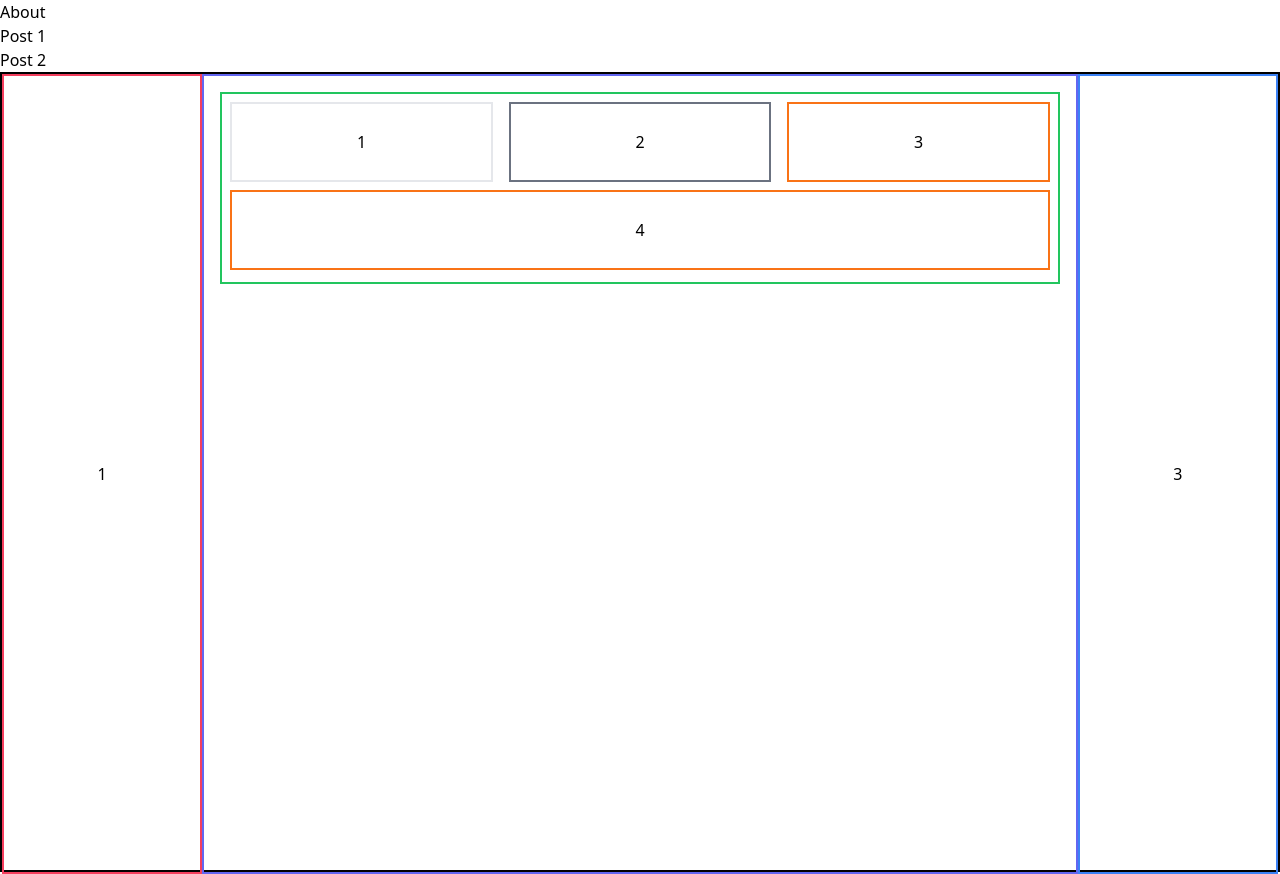
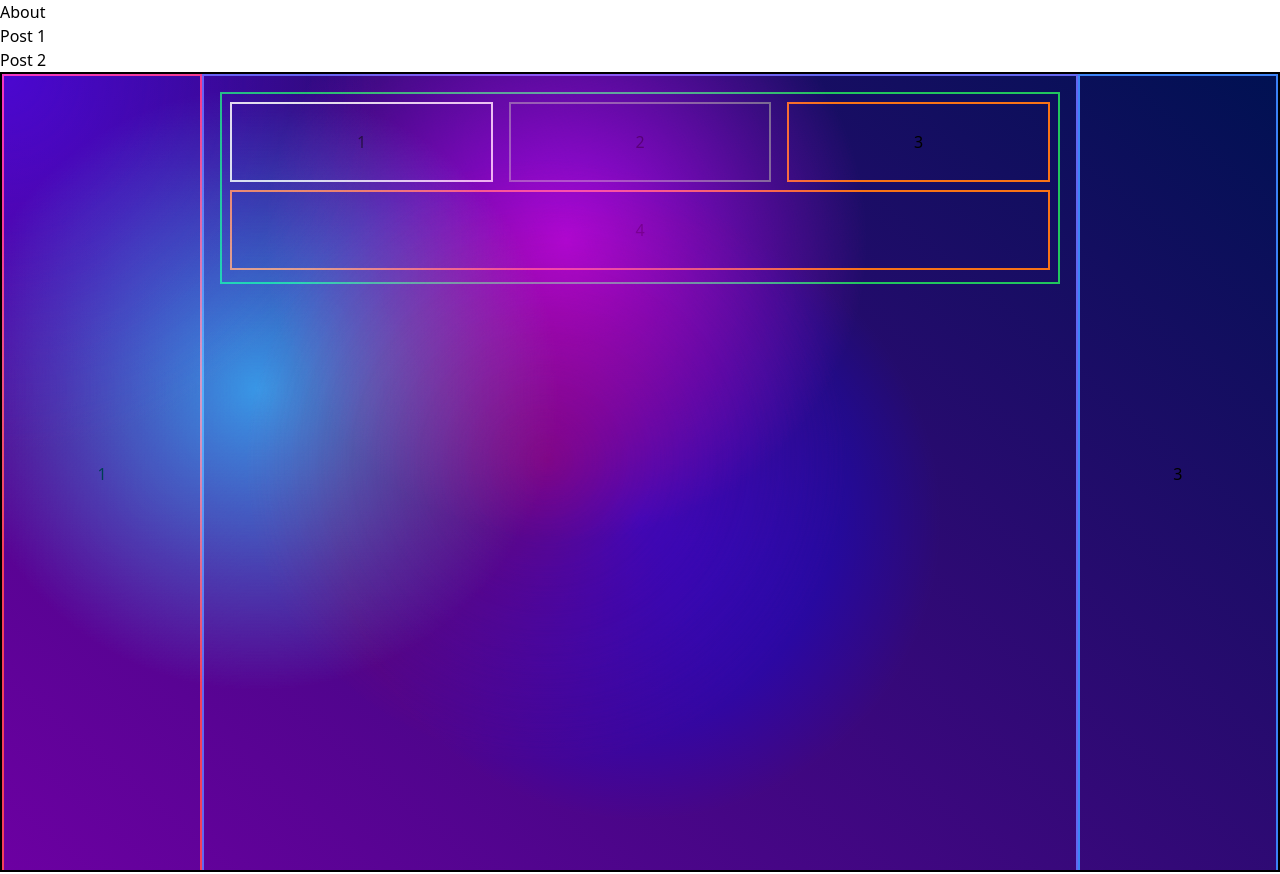
Before and after one commit to g-gelo/portfolio, a Nuxt app: page / in a window 1280 px wide. Built offline with nearby package versions, Linux system fonts and the light colour scheme.

Commit message:
Css Morph

```diff
--- a/pages/index.vue
+++ b/pages/index.vue
@@ -1,5 +1,21 @@
 <template>
-  <div class="flex border-2 border-black h-screen">
+  <div
+    class="flex border-2 border-black h-screen gradient-bg gradients-container"
+  >
+    <svg xmlns="http://www.w3.org/2000/svg">
+      <defs>
+        <filter id="goo">
+          <feGaussianBlur in="SourceGraphic" stdDeviation="10" result="blur" />
+          <feColorMatrix
+            in="blur"
+            mode="matrix"
+            values="1 0 0 0 0  0 1 0 0 0  0 0 1 0 0  0 0 0 18 -8"
+            result="goo"
+          />
+          <feBlend in="SourceGraphic" in2="goo" />
+        </filter>
+      </defs>
+    </svg>
     <!-- First Div -->
     <div class="border-2 h-screen grow-[0.5] border-rose-500 middle">1</div>
     <!-- Middle Div -->
@@ -17,8 +33,42 @@
     </div>
     <!-- Last Div -->
     <div class="border-2 h-screen grow-[0.5] border-blue-500 middle">3</div>
+    <div class="g1"></div>
+    <div class="g2"></div>
+    <div class="g3"></div>
+    <div class="g4"></div>
+    <div class="g5"></div>
+    <div class="interactive"></div>
   </div>
 </template>
+
+<script setup>
+onMounted(() => {
+  const interBubble = document.querySelector(".interactive");
+  let curX = 0;
+  let curY = 0;
+  let tgX = 0;
+  let tgY = 0;
+
+  function move() {
+    curX += (tgX - curX) / 20;
+    curY += (tgY - curY) / 20;
+    interBubble.style.transform = `translate(${Math.round(
+      curX
+    )}px, ${Math.round(curY)}px)`;
+    requestAnimationFrame(() => {
+      move();
+    });
+  }
+
+  window.addEventListener("mousemove", (event) => {
+    tgX = event.clientX;
+    tgY = event.clientY;
+  });
+
+  move();
+});
+</script>
 
 <style>
 /* .parent {
@@ -30,4 +80,191 @@
   justify-content: center;
   align-items: center;
 }
+:root {
+  --color-bg1: rgb(108, 0, 162);
+  --color-bg2: rgb(0, 17, 82);
+  --color1: 18, 113, 255;
+  --color2: 221, 74, 255;
+  --color3: 100, 220, 255;
+  --color4: 200, 50, 50;
+  --color5: 180, 180, 50;
+  --color-interactive: 140, 100, 255;
+  --circle-size: 80%;
+  --blending: hard-light;
+}
+@keyframes moveInCircle {
+  0% {
+    transform: rotate(0deg);
+  }
+  50% {
+    transform: rotate(180deg);
+  }
+  100% {
+    transform: rotate(360deg);
+  }
+}
+
+@keyframes moveVertical {
+  0% {
+    transform: translateY(-50%);
+  }
+  50% {
+    transform: translateY(50%);
+  }
+  100% {
+    transform: translateY(-50%);
+  }
+}
+
+@keyframes moveHorizontal {
+  0% {
+    transform: translateX(-50%) translateY(-10%);
+  }
+  50% {
+    transform: translateX(50%) translateY(10%);
+  }
+  100% {
+    transform: translateX(-50%) translateY(-10%);
+  }
+}
+
+.gradient-bg {
+  position: relative;
+  overflow: hidden;
+  background: linear-gradient(40deg, var(--color-bg1), var(--color-bg2));
+  top: 0;
+  left: 0;
+
+  svg {
+    display: none;
+  }
+
+  .gradients-container {
+    filter: url(#goo) blur(40px);
+    width: 100%;
+    height: 100%;
+  }
+
+  .g1 {
+    position: absolute;
+    background: radial-gradient(
+        circle at center,
+        rgba(var(--color1), 0.8) 0,
+        rgba(var(--color1), 0) 50%
+      )
+      no-repeat;
+    mix-blend-mode: var(--blending);
+
+    width: var(--circle-size);
+    height: var(--circle-size);
+    top: calc(50% - var(--circle-size) / 2);
+    left: calc(50% - var(--circle-size) / 2);
+
+    transform-origin: center center;
+    animation: moveVertical 30s ease infinite;
+
+    opacity: 1;
+  }
+  .g2 {
+    position: absolute;
+    background: radial-gradient(
+        circle at center,
+        rgba(var(--color2), 0.8) 0,
+        rgba(var(--color2), 0) 50%
+      )
+      no-repeat;
+    mix-blend-mode: var(--blending);
+
+    width: var(--circle-size);
+    height: var(--circle-size);
+    top: calc(50% - var(--circle-size) / 2);
+    left: calc(50% - var(--circle-size) / 2);
+
+    transform-origin: calc(50% - 400px);
+    animation: moveInCircle 20s reverse infinite;
+
+    opacity: 1;
+  }
+
+  .g3 {
+    position: absolute;
+    background: radial-gradient(
+        circle at center,
+        rgba(var(--color3), 0.8) 0,
+        rgba(var(--color3), 0) 50%
+      )
+      no-repeat;
+    mix-blend-mode: var(--blending);
+
+    width: var(--circle-size);
+    height: var(--circle-size);
+    top: calc(50% - var(--circle-size) / 2 + 200px);
+    left: calc(50% - var(--circle-size) / 2 - 500px);
+
+    transform-origin: calc(50% + 400px);
+    animation: moveInCircle 40s linear infinite;
+
+    opacity: 1;
+  }
+
+  .g4 {
+    position: absolute;
+    background: radial-gradient(
+        circle at center,
+        rgba(var(--color4), 0.8) 0,
+        rgba(var(--color4), 0) 50%
+      )
+      no-repeat;
+    mix-blend-mode: var(--blending);
+
+    width: var(--circle-size);
+    height: var(--circle-size);
+    top: calc(50% - var(--circle-size) / 2);
+    left: calc(50% - var(--circle-size) / 2);
+
+    transform-origin: calc(50% - 200px);
+    animation: moveHorizontal 40s ease infinite;
+
+    opacity: 0.7;
+  }
+
+  .g5 {
+    position: absolute;
+    background: radial-gradient(
+        circle at center,
+        rgba(var(--color5), 0.8) 0,
+        rgba(var(--color5), 0) 50%
+      )
+      no-repeat;
+    mix-blend-mode: var(--blending);
+
+    width: calc(var(--circle-size) * 2);
+    height: calc(var(--circle-size) * 2);
+    top: calc(50% - var(--circle-size));
+    left: calc(50% - var(--circle-size));
+
+    transform-origin: calc(50% - 800px) calc(50% + 200px);
+    animation: moveInCircle 20s ease infinite;
+
+    opacity: 1;
+  }
+
+  .interactive {
+    position: absolute;
+    background: radial-gradient(
+        circle at center,
+        rgba(var(--color-interactive), 0.8) 0,
+        rgba(var(--color-interactive), 0) 50%
+      )
+      no-repeat;
+    mix-blend-mode: var(--blending);
+
+    width: 100%;
+    height: 100%;
+    top: -50%;
+    left: -50%;
+
+    opacity: 0.8;
+  }
+}
 </style>
```
